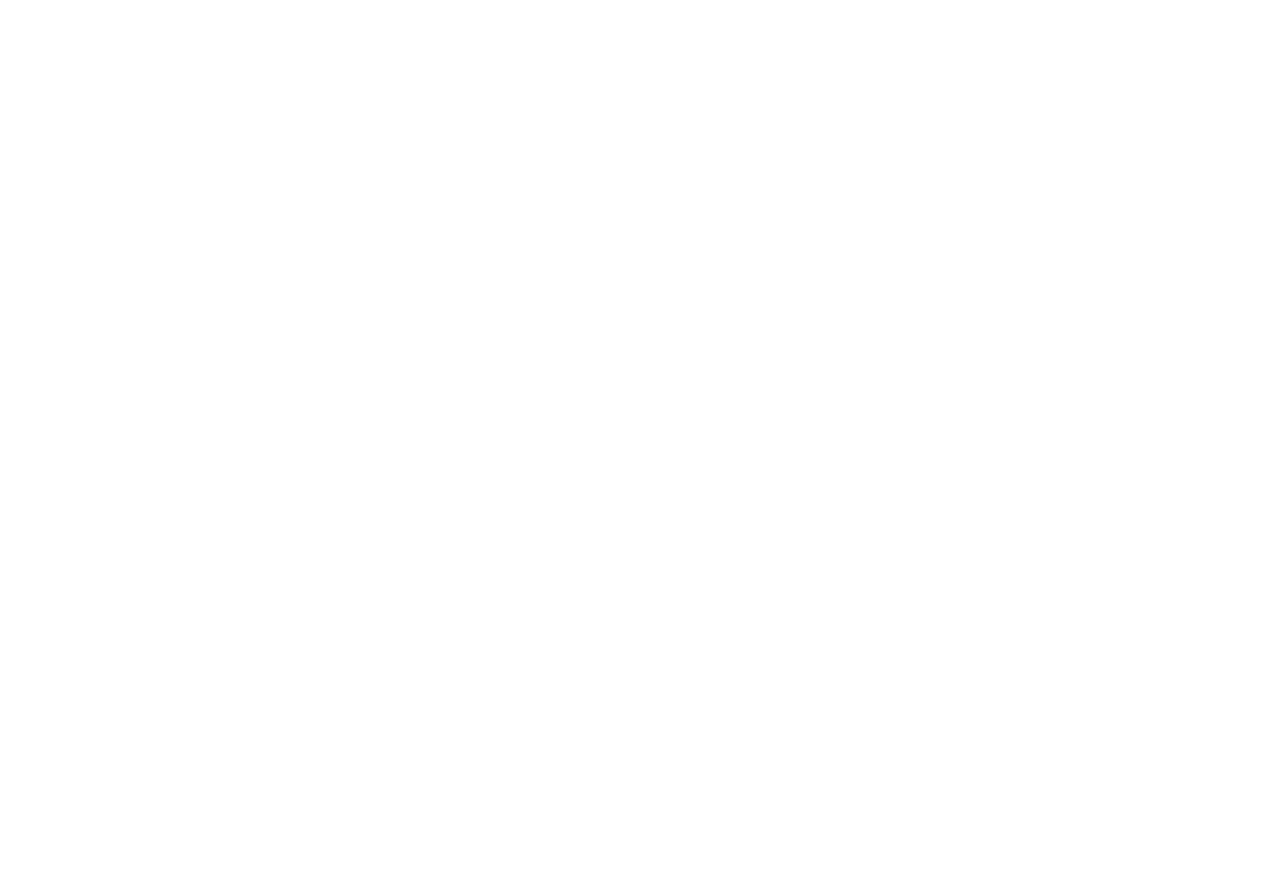
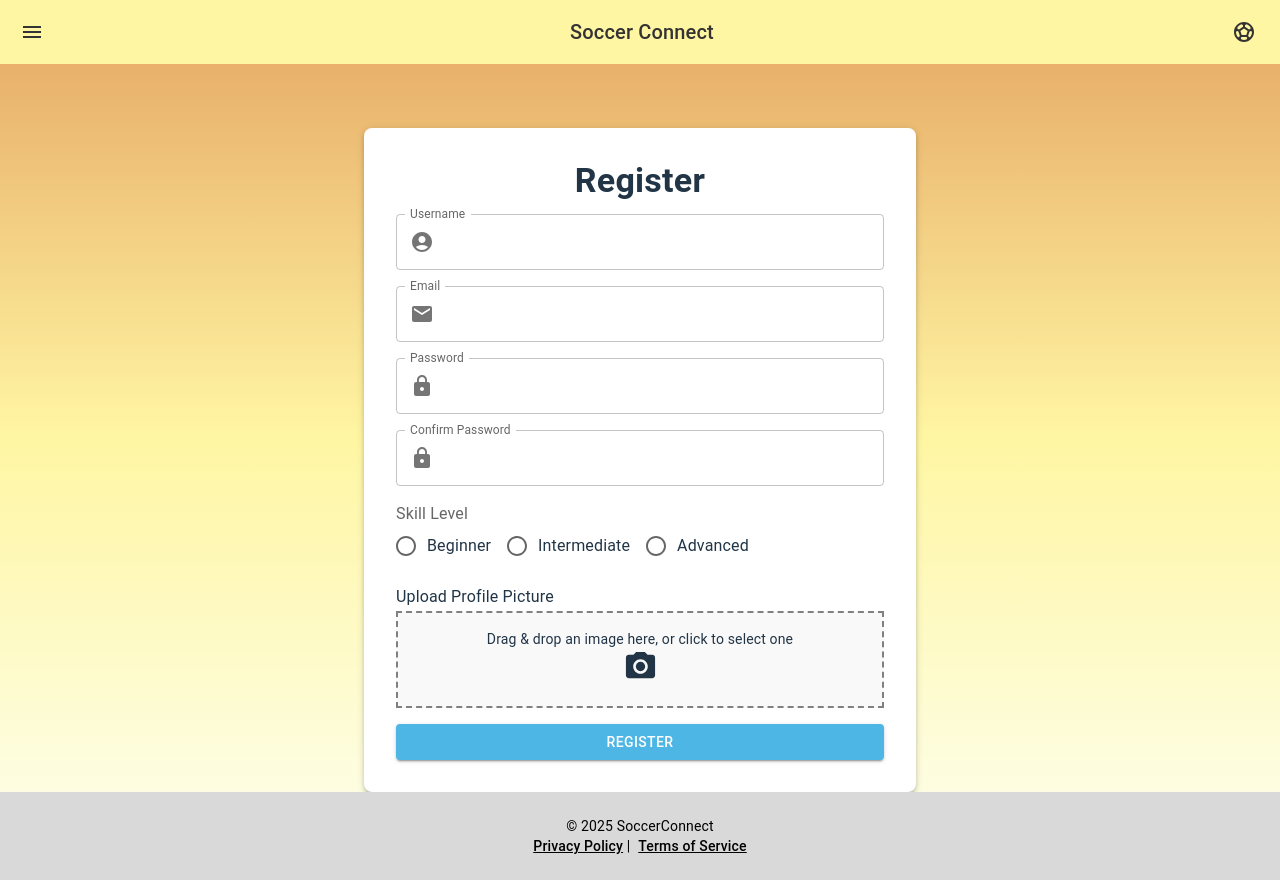
Before and after one commit to dthv201/football_front, a React (Vite) app in the folder football_front/: page /register in a window 1280 px wide. Before the commit this address had no page. Before the commit the page ends 800 px from the top, so only its background shows below. Built offline with nearby package versions, Linux system fonts and the light colour scheme.

Commit message:
Add RegisterPage component and update routing in App.tsx

```diff
--- a/football_front/src/App.tsx
+++ b/football_front/src/App.tsx
@@ -1,11 +1,14 @@
+//app
 import { BrowserRouter as Router, Route, Routes } from "react-router-dom";
-import WelcomePage from "./components/WelcomePage";
-
+import WelcomePage from "./Pages/WelcomePage";
+import RegisterPage from "./Pages/RegisterPage";
 function App() {
   return (
     <Router>
       <Routes>
         <Route path="/" element={<WelcomePage />} />
+        { <Route path="/register" element={<RegisterPage />} />
+      /*  <Route path="/login" element={<LoginPage />} /> */}
       </Routes>
     </Router>
   );
--- /dev/null
+++ b/football_front/src/Pages/RegisterPage.tsx
@@ -0,0 +1,248 @@
+//RegPage
+import React, { useState } from "react";
+import { useForm, Controller } from "react-hook-form";
+import { yupResolver } from "@hookform/resolvers/yup";
+import * as yup from "yup";
+import { useDropzone } from "react-dropzone";
+import {
+  Box,
+  Button,
+  Container,
+  Grid,
+  TextField,
+  Typography,
+  InputAdornment,
+  RadioGroup,
+  FormControlLabel,
+  Radio,
+  FormLabel,
+} from "@mui/material";
+import { AccountCircle, Email, Lock, PhotoCamera } from "@mui/icons-material";
+import Layout from "../components/page_tamplate/Layout";
+
+// Validation Schema using Yup
+const schema = yup.object().shape({
+  username: yup.string().required("Username is required"),
+  email: yup.string().email("Invalid email").required("Email is required"),
+  password: yup.string().min(6, "Password must be at least 6 characters").required("Password is required"),
+  confirmPassword: yup
+    .string()
+    .oneOf([yup.ref("password"), ""], "Passwords must match")
+    .required("Confirm Password is required"),
+  skillLevel: yup.string().required("Please select a skill level"),
+});
+
+const RegisterPage: React.FC = () => {
+  const { control, handleSubmit, formState: { errors } } = useForm({
+    resolver: yupResolver(schema),
+  });
+
+  const [profilePic, setProfilePic] = useState<File | null>(null);
+
+  // Handle file upload
+  const { getRootProps, getInputProps } = useDropzone({
+    accept: { 'image/*': [] },
+    maxFiles: 1,
+    onDrop: (acceptedFiles) => {
+      setProfilePic(acceptedFiles[0]);
+    },
+  });
+
+  interface FormData {
+    username: string;
+    email: string;
+    password: string;
+    confirmPassword: string;
+    skillLevel: string;
+  }
+
+  const onSubmit = (data: FormData) => {
+    console.log("Registration Data:", { ...data, profilePic });
+    // Here you can call an API to register the user
+  };
+
+  return (
+    <Layout>
+      <Container maxWidth="sm">
+        <Box sx={{ mt: 5, p: 4, bgcolor: "white", borderRadius: 2, boxShadow: 3 }}>
+          <Typography variant="h4" align="center" fontWeight="bold" gutterBottom>
+            Register
+          </Typography>
+
+          <form onSubmit={handleSubmit(onSubmit)}>
+            <Grid container spacing={2}>
+
+              {/* Username Field */}
+              <Grid item xs={12}>
+                <Controller
+                  name="username"
+                  control={control}
+                  defaultValue=""
+                  render={({ field }) => (
+                    <TextField
+                      {...field}
+                      label="Username"
+                      variant="outlined"
+                      fullWidth
+                      error={!!errors.username}
+                      helperText={errors.username?.message}
+                      InputProps={{
+                        startAdornment: (
+                          <InputAdornment position="start">
+                            <AccountCircle />
+                          </InputAdornment>
+                        ),
+                      }}
+                    />
+                  )}
+                />
+              </Grid>
+
+              {/* Email Field */}
+              <Grid item xs={12}>
+                <Controller
+                  name="email"
+                  control={control}
+                  defaultValue=""
+                  render={({ field }) => (
+                    <TextField
+                      {...field}
+                      label="Email"
+                      variant="outlined"
+                      fullWidth
+                      error={!!errors.email}
+                      helperText={errors.email?.message}
+                      InputProps={{
+                        startAdornment: (
+                          <InputAdornment position="start">
+                            <Email />
+                          </InputAdornment>
+                        ),
+                      }}
+                    />
+                  )}
+                />
+              </Grid>
+
+              {/* Password Field */}
+              <Grid item xs={12}>
+                <Controller
+                  name="password"
+                  control={control}
+                  defaultValue=""
+                  render={({ field }) => (
+                    <TextField
+                      {...field}
+                      label="Password"
+                      type="password"
+                      variant="outlined"
+                      fullWidth
+                      error={!!errors.password}
+                      helperText={errors.password?.message}
+                      InputProps={{
+                        startAdornment: (
+                          <InputAdornment position="start">
+                            <Lock />
+                          </InputAdornment>
+                        ),
+                      }}
+                    />
+                  )}
+                />
+              </Grid>
+
+              {/* Confirm Password Field */}
+              <Grid item xs={12}>
+                <Controller
+                  name="confirmPassword"
+                  control={control}
+                  defaultValue=""
+                  render={({ field }) => (
+                    <TextField
+                      {...field}
+                      label="Confirm Password"
+                      type="password"
+                      variant="outlined"
+                      fullWidth
+                      error={!!errors.confirmPassword}
+                      helperText={errors.confirmPassword?.message}
+                      InputProps={{
+                        startAdornment: (
+                          <InputAdornment position="start">
+                            <Lock />
+                          </InputAdornment>
+                        ),
+                      }}
+                    />
+                  )}
+                />
+              </Grid>
+
+              {/* Skill Level Selection */}
+              <Grid item xs={12}>
+                <FormLabel component="legend">Skill Level</FormLabel>
+                <Controller
+                  name="skillLevel"
+                  control={control}
+                  defaultValue=""
+                  render={({ field }) => (
+                    <RadioGroup {...field} row>
+                      <FormControlLabel value="Beginner" control={<Radio />} label="Beginner" />
+                      <FormControlLabel value="Intermediate" control={<Radio />} label="Intermediate" />
+                      <FormControlLabel value="Advanced" control={<Radio />} label="Advanced" />
+                    </RadioGroup>
+                  )}
+                />
+                {errors.skillLevel && (
+                  <Typography color="error" variant="body2">
+                    {errors.skillLevel.message}
+                  </Typography>
+                )}
+              </Grid>
+
+              {/* Profile Picture Upload */}
+              <Grid item xs={12}>
+                <Typography variant="subtitle1">Upload Profile Picture</Typography>
+                <Box
+                  {...getRootProps()}
+                  sx={{
+                    border: "2px dashed gray",
+                    padding: 2,
+                    textAlign: "center",
+                    cursor: "pointer",
+                    bgcolor: "#f9f9f9",
+                    "&:hover": { bgcolor: "#f1f1f1" },
+                  }}
+                >
+                  <input {...getInputProps()} />
+                  {profilePic ? (
+                    <Typography variant="body2">{profilePic.name}</Typography>
+                  ) : (
+                    <Typography variant="body2">
+                      Drag & drop an image here, or click to select one
+                    </Typography>
+                  )}
+                  <PhotoCamera fontSize="large" />
+                </Box>
+              </Grid>
+
+              {/* Submit Button */}
+              <Grid item xs={12}>
+                <Button
+                  type="submit"
+                  variant="contained"
+                  fullWidth
+                  sx={{ bgcolor: "#4DB6E5", color: "white", "&:hover": { bgcolor: "#3EA3D3" } }}
+                >
+                  Register
+                </Button>
+              </Grid>
+            </Grid>
+          </form>
+        </Box>
+      </Container>
+    </Layout>
+  );
+};
+
+export default RegisterPage;
```
